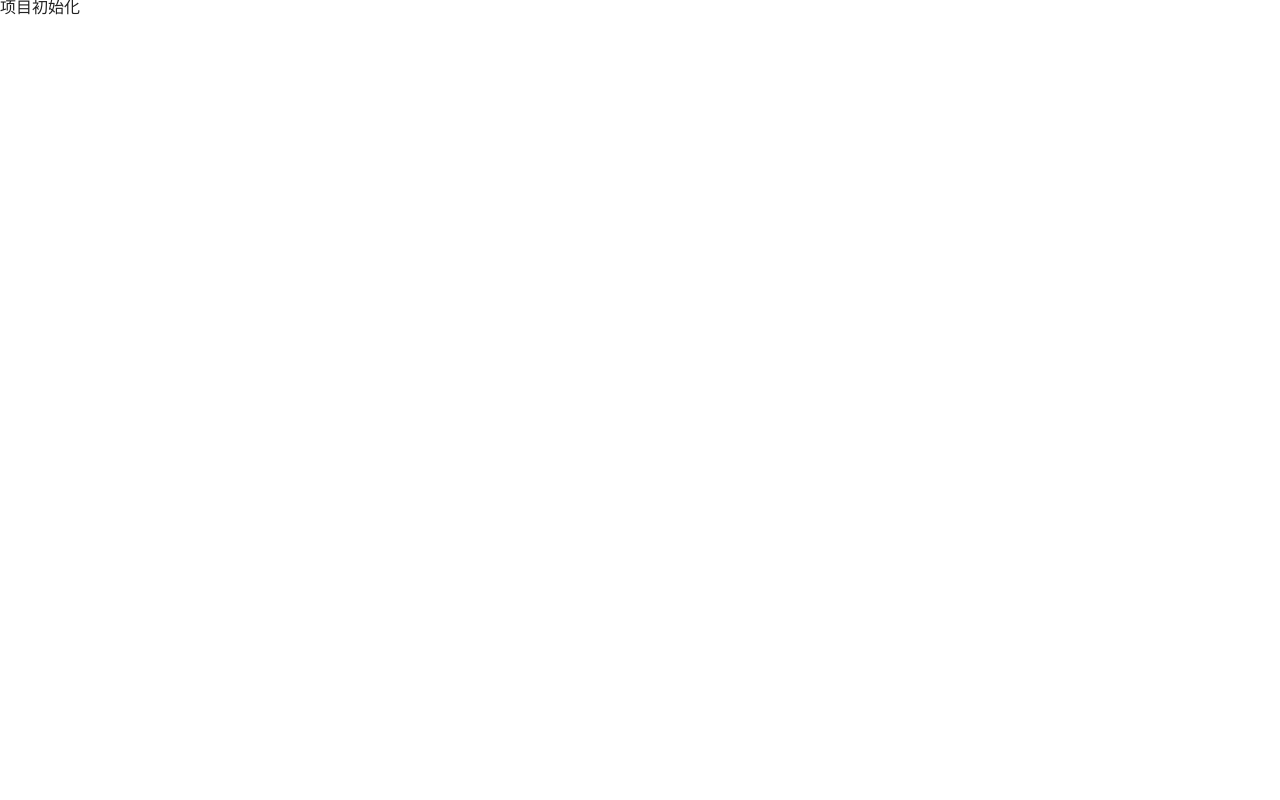
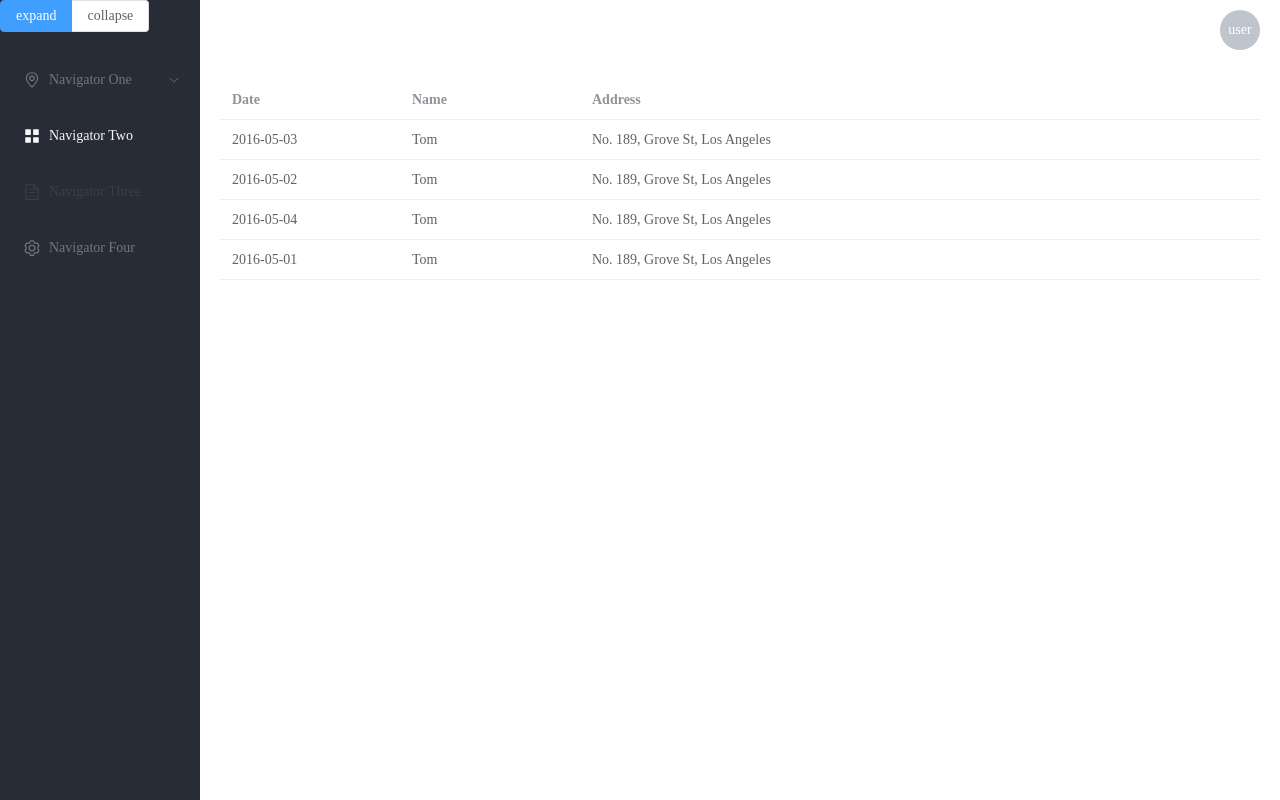
Before and after one commit to coderwenn/admin, a Vue app: page / in a window 1280 px wide. Built offline with nearby package versions, Linux system fonts and the light colour scheme.

Commit message:
feat: 初始化首页

```diff
--- a/package.json
+++ b/package.json
@@ -9,6 +9,7 @@
     "preview": "vite preview"
   },
   "dependencies": {
+    "element-plus": "^2.4.1",
     "pinia": "^2.1.7",
     "sass": "^1.69.4",
     "vue": "^3.2.47",
--- a/src/main.ts
+++ b/src/main.ts
@@ -1,6 +1,8 @@
 import { createApp } from 'vue'
 import { createPinia } from "pinia";
 import router from './router'
+import ElementPlus from 'element-plus'
+import 'element-plus/dist/index.css'
 import './style.css'
 import App from './App.vue'
 
@@ -9,4 +11,5 @@
 
 app.use(pinia)
 app.use(router)
+app.use(ElementPlus)
 app.mount('#app')
--- /dev/null
+++ b/src/pages/home/index.vue
@@ -0,0 +1,160 @@
+<script setup lang="ts">
+import { ref } from "vue";
+import {
+  Document,
+  Menu as IconMenu,
+  Location,
+  Setting,
+  CirclePlusFilled,
+  Plus,
+} from '@element-plus/icons-vue'
+
+const isCollapse = ref(false)
+
+const tableData = [
+  {
+    date: '2016-05-03',
+    name: 'Tom',
+    address: 'No. 189, Grove St, Los Angeles',
+  },
+  {
+    date: '2016-05-02',
+    name: 'Tom',
+    address: 'No. 189, Grove St, Los Angeles',
+  },
+  {
+    date: '2016-05-04',
+    name: 'Tom',
+    address: 'No. 189, Grove St, Los Angeles',
+  },
+  {
+    date: '2016-05-01',
+    name: 'Tom',
+    address: 'No. 189, Grove St, Los Angeles',
+  },
+]
+const handleOpen = (key: string, keyPath: string[]) => {
+  console.log(key, keyPath)
+}
+const handleClose = (key: string, keyPath: string[]) => {
+  console.log(key, keyPath)
+}
+
+</script>
+
+<template>
+  <div class="home-box">
+    <div class="common-layout">
+      <el-container class="home-box-center">
+        <el-aside :width="isCollapse ?'64px' : '200px'" class="center-aside">
+          <el-radio-group v-model="isCollapse" style="margin-bottom: 20px">
+            <el-radio-button :label="false">expand</el-radio-button>
+            <el-radio-button :label="true">collapse</el-radio-button>
+          </el-radio-group>
+          <el-menu
+              style="border-right: none"
+              default-active="2"
+              class="el-menu-vertical-demo"
+              :collapse="isCollapse"
+              background-color="#282c36"
+              active-text-color="#f8f8f8"
+              text-color="#73767b"
+              @open="handleOpen"
+              @close="handleClose"
+          >
+            <el-sub-menu index="1">
+              <template #title>
+                <el-icon>
+                  <location/>
+                </el-icon>
+                <span>Navigator One</span>
+              </template>
+              <el-menu-item-group>
+                <template #title><span>Group One</span></template>
+                <el-menu-item index="1-1">item one</el-menu-item>
+                <el-menu-item index="1-2">item two</el-menu-item>
+              </el-menu-item-group>
+              <el-menu-item-group title="Group Two">
+                <el-menu-item index="1-3">item three</el-menu-item>
+              </el-menu-item-group>
+              <el-sub-menu index="1-4">
+                <template #title><span>item four</span></template>
+                <el-menu-item index="1-4-1">item one</el-menu-item>
+              </el-sub-menu>
+            </el-sub-menu>
+            <el-menu-item index="2">
+              <el-icon>
+                <icon-menu/>
+              </el-icon>
+              <template #title>Navigator Two</template>
+            </el-menu-item>
+            <el-menu-item index="3" disabled>
+              <el-icon>
+                <document/>
+              </el-icon>
+              <template #title>Navigator Three</template>
+            </el-menu-item>
+            <el-menu-item index="4">
+              <el-icon>
+                <setting/>
+              </el-icon>
+              <template #title>Navigator Four</template>
+            </el-menu-item>
+          </el-menu>
+        </el-aside>
+        <el-container>
+          <el-header class="header-box">
+            <div></div>
+            <div>
+              <el-dropdown trigger="click">
+              <span class="el-dropdown-link">
+                <el-avatar> user</el-avatar>
+              </span>
+                <template #dropdown>
+                  <el-dropdown-menu>
+                    <el-dropdown-item :icon="Plus">退出登陆</el-dropdown-item>
+                    <el-dropdown-item :icon="CirclePlusFilled">
+                      修改密码
+                    </el-dropdown-item>
+                  </el-dropdown-menu>
+                </template>
+              </el-dropdown>
+            </div>
+          </el-header>
+          <el-main>
+            <el-table :data="tableData" style="width: 100%">
+              <el-table-column prop="date" label="Date" width="180"/>
+              <el-table-column prop="name" label="Name" width="180"/>
+              <el-table-column prop="address" label="Address"/>
+            </el-table>
+          </el-main>
+        </el-container>
+      </el-container>
+    </div>
+  </div>
+</template>
+
+<style scoped lang="scss">
+.home-box {
+  width: 100vw;
+  height: 100vh;
+  .center-aside{
+    transition: width 0.3s ease;
+    background-color: #282c36;
+  }
+
+  .home-box-center {
+    height: 100%
+  }
+}
+
+.header-box {
+  display: flex;
+  justify-content: space-between;
+  align-items: center;
+}
+
+.common-layout {
+  height: 100%;
+}
+</style>
--- a/src/router/index.ts
+++ b/src/router/index.ts
@@ -1,10 +1,14 @@
-import {createRouter, createWebHashHistory} from "vue-router";
+import { createRouter, createWebHashHistory } from "vue-router";
 
 const router = createRouter({
     history: createWebHashHistory(),
     routes: [
         {
             path: "/",
+            component: () => import("../pages/home/index.vue")
+        },
+        {
+            path: "/index",
             component: () => import("../components/HelloWorld.vue")
         }
     ]
```
Also changed, not shown: src/components/home-aside/index.vue (added, +13 -0 lines), 2 other files (tests, documents, lock files or other folders).
